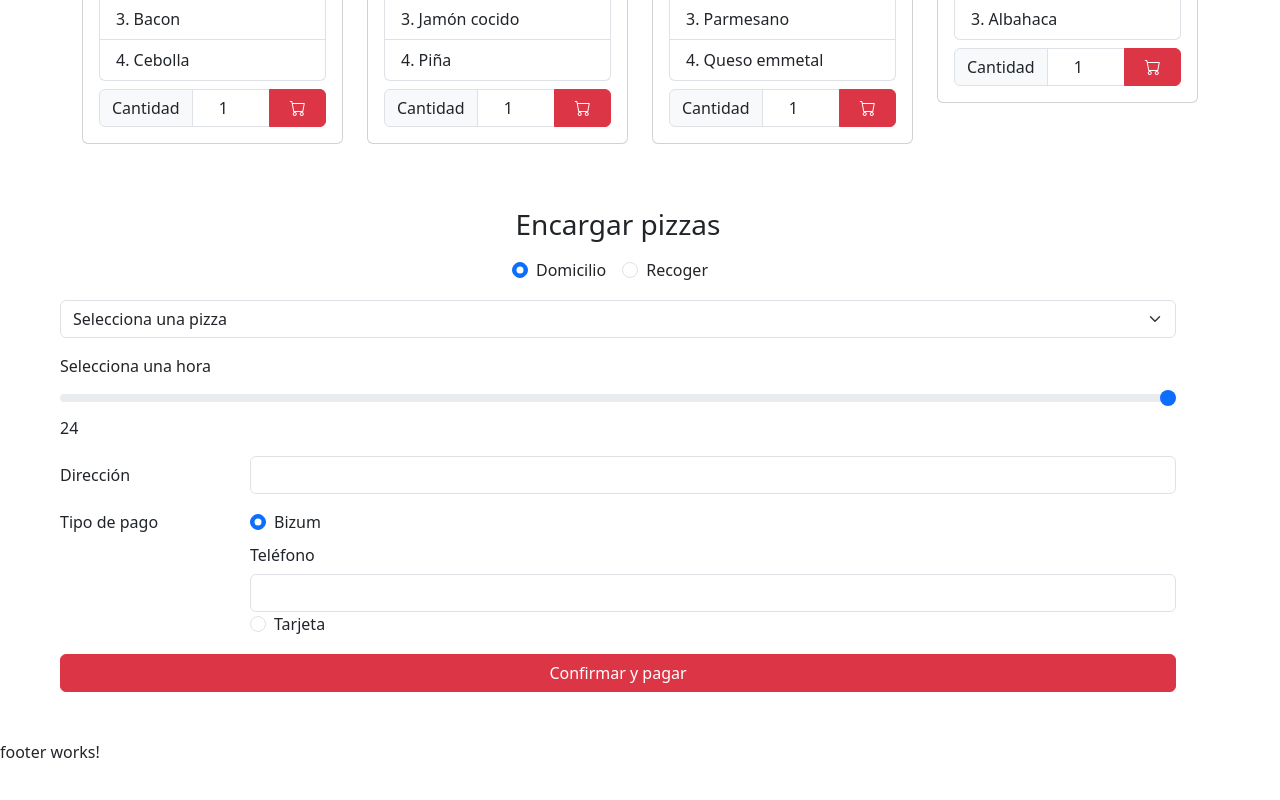
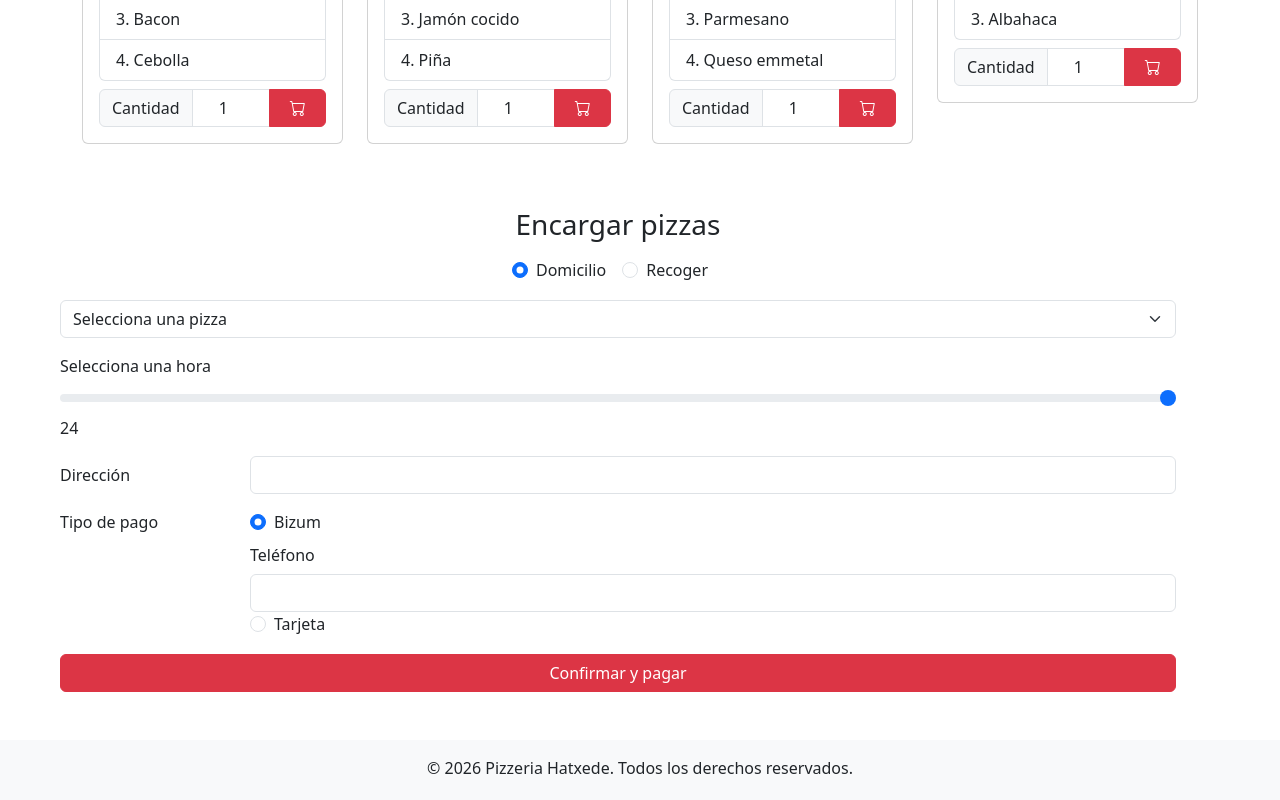
Before and after one commit to ibailp1/Pizzeria, an Angular app: page / in a window 1280 px wide. Shown: the part 996-1796 px from the top of the page. Built offline with nearby package versions, Linux system fonts and the light colour scheme.

Commit message:
Agregado footer

```diff
--- a/src/app/footer/footer.html
+++ b/src/app/footer/footer.html
@@ -1 +1,5 @@
-<p>footer works!</p>
+<footer class="bg-light text-center py-3 mt-5">
+    <div class="container">
+        <p class="mb-1">&copy; 2026 Pizzeria Hatxede. Todos los derechos reservados.</p>
+    </div>
+</footer>
```
